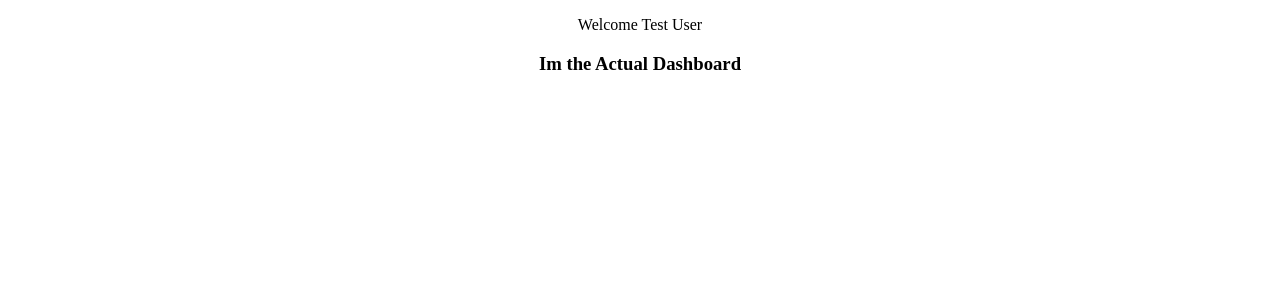
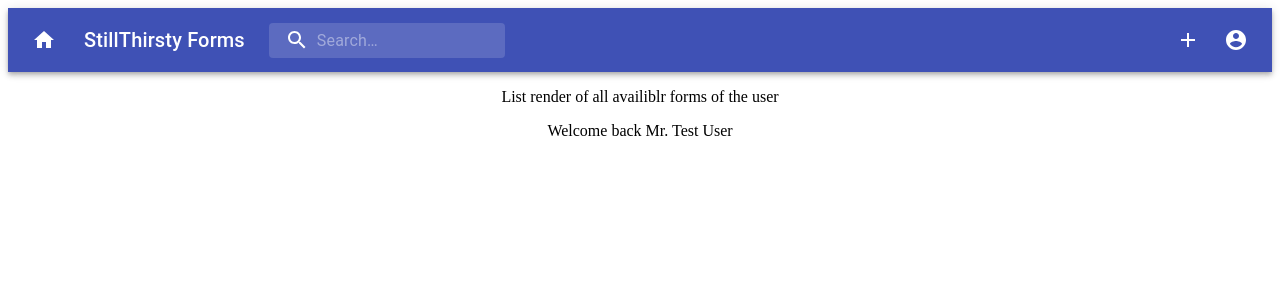
Before and after one commit to satoterin/React-Node-google-forms, a React (Create React App) app: page / in a window 1280 px wide. Shown: the top 300 px of the page. Built offline with nearby package versions, Linux system fonts and the light colour scheme.

Commit message:
form initial setup

```diff
--- a/package.json
+++ b/package.json
@@ -4,6 +4,7 @@
   "private": true,
   "dependencies": {
     "@material-ui/core": "^4.11.0",
+    "@material-ui/icons": "^4.9.1",
     "@testing-library/jest-dom": "^4.2.4",
     "@testing-library/react": "^9.3.2",
     "@testing-library/user-event": "^7.1.2",
--- a/src/Components/Dashboard.js
+++ b/src/Components/Dashboard.js
@@ -1,7 +1,168 @@
 import React from 'react';
 import auth from '../services/authService';
 
+import { fade, makeStyles } from '@material-ui/core/styles';
+import AppBar from '@material-ui/core/AppBar';
+import Toolbar from '@material-ui/core/Toolbar';
+import IconButton from '@material-ui/core/IconButton';
+import Typography from '@material-ui/core/Typography';
+import InputBase from '@material-ui/core/InputBase';
+import MenuItem from '@material-ui/core/MenuItem';
+import Menu from '@material-ui/core/Menu';
+
+import SearchIcon from '@material-ui/icons/Search';
+import AccountCircle from '@material-ui/icons/AccountCircle';
+
+import MoreIcon from '@material-ui/icons/MoreVert';
+import AddIcon from '@material-ui/icons/Add';
+import HomeIcon from '@material-ui/icons/Home';
+
+import Forms from './Form/Forms';
+
+
+
+
+const useStyles = makeStyles((theme) => ({
+    grow: {
+      flexGrow: 1,
+    },
+    menuButton: {
+      marginRight: theme.spacing(2),
+    },
+    title: {
+      display: 'none',
+      [theme.breakpoints.up('sm')]: {
+        display: 'block',
+
+      },
+    },
+    search: {
+      position: 'relative',
+      borderRadius: theme.shape.borderRadius,
+      backgroundColor: fade(theme.palette.common.white, 0.15),
+      '&:hover': {
+        backgroundColor: fade(theme.palette.common.white, 0.25),
+      },
+      marginRight: theme.spacing(2),
+      marginLeft: theme.spacing(2),
+
+
+
+      width: '100%',
+      [theme.breakpoints.up('sm')]: {
+        marginLeft: theme.spacing(3),
+        width: 'auto',
+      },
+    },
+    searchIcon: {
+      padding: theme.spacing(0, 2),
+      height: '100%',
+      position: 'absolute',
+      pointerEvents: 'none',
+      display: 'flex',
+      alignItems: 'center',
+      justifyContent: 'center',
+    },
+    inputRoot: {
+      color: 'inherit',
+    },
+    inputInput: {
+      padding: theme.spacing(1, 1, 1, 0),
+      // vertical padding + font size from searchIcon
+      paddingLeft: `calc(1em + ${theme.spacing(4)}px)`,
+      transition: theme.transitions.create('width'),
+      width: '100%',
+      [theme.breakpoints.up('md')]: {
+        width: '20ch',
+      },
+    },
+    sectionDesktop: {
+      display: 'none',
+      [theme.breakpoints.up('md')]: {
+        display: 'flex',
+      },
+    },
+    sectionMobile: {
+      display: 'flex',
+      [theme.breakpoints.up('md')]: {
+        display: 'none',
+      },
+    },
+  }));
+
+
 function Dashboard() {
+    const classes = useStyles();
+    const [anchorEl, setAnchorEl] = React.useState(null);
+
+    const [mobileMoreAnchorEl, setMobileMoreAnchorEl] = React.useState(null);
+
+    const isMenuOpen = Boolean(anchorEl);
+    const isMobileMenuOpen = Boolean(mobileMoreAnchorEl);
+
+
+
+    const handleMobileMenuClose = () => {
+      setMobileMoreAnchorEl(null);
+    };
+
+    const handleMenuClose = () => {
+      setAnchorEl(null);
+      handleMobileMenuClose();
+    };
+
+    const handleMobileMenuOpen = (event) => {
+      setMobileMoreAnchorEl(event.currentTarget);
+    };
+
+    const menuId = 'primary-search-account-menu';
+    const renderMenu = (
+      <Menu
+        anchorEl={anchorEl}
+        anchorOrigin={{ vertical: 'top', horizontal: 'right' }}
+        id={menuId}
+        keepMounted
+        transformOrigin={{ vertical: 'top', horizontal: 'right' }}
+        open={isMenuOpen}
+        onClose={handleMenuClose}
+      >
+        <MenuItem onClick={handleMenuClose}>Profile</MenuItem>
+        <MenuItem onClick={handleMenuClose}>My account</MenuItem>
+      </Menu>
+    );
+
+    const mobileMenuId = 'primary-search-account-menu-mobile';
+    const renderMobileMenu = (
+      <Menu
+        anchorEl={mobileMoreAnchorEl}
+        anchorOrigin={{ vertical: 'top', horizontal: 'right' }}
+        id={mobileMenuId}
+        keepMounted
+        transformOrigin={{ vertical: 'top', horizontal: 'right' }}
+        open={isMobileMenuOpen}
+        onClose={handleMobileMenuClose}
+      >
+        <MenuItem>
+          <IconButton aria-label="show 11 new notifications" color="inherit">
+
+              <AddIcon />
+
+          </IconButton>
+          <p>Create </p>
+        </MenuItem>
+
+        <MenuItem>
+          <IconButton
+            aria-label="account of current user"
+            color="inherit"
+          >
+            <AccountCircle />
+          </IconButton>
+          <p>Profile</p>
+        </MenuItem>
+      </Menu>
+    );
+
 
     const [user, setUser] = React.useState({})
 
@@ -10,11 +171,77 @@
     }, [])
 
   return (
+    <div className={classes.grow}>
+    <AppBar position="static">
+      <Toolbar>
+        <IconButton
+          edge="start"
+          className={classes.menuButton}
+          color="inherit"
+          aria-label="open drawer"
+        >
+          <HomeIcon />
+        </IconButton>
+
+        <Typography className={classes.title} variant="h6" noWrap>
+          StillThirsty Forms
+        </Typography>
+
+        <div className={classes.search}>
+          <div className={classes.searchIcon}>
+            <SearchIcon />
+          </div>
+          <InputBase
+            placeholder="Search…"
+            classes={{
+              root: classes.inputRoot,
+              input: classes.inputInput,
+            }}
+            inputProps={{ 'aria-label': 'search' }}
+          />
+
+
+        </div>
+        <div className={classes.grow} />
+        <div className={classes.sectionDesktop}>
+
+          <IconButton aria-label="Create new form" color="inherit">
+              <AddIcon />
+          </IconButton>
+
+          <IconButton
+            edge="end"
+            aria-label="account of current user"
+            color="inherit"
+            onClick={()=>{alert(user.name)}}
+          >
+            <AccountCircle />
+          </IconButton>
+        </div>
+
+        <div className={classes.sectionMobile}>
+          <IconButton
+            aria-label="show more"
+            aria-controls={mobileMenuId}
+            aria-haspopup="true"
+            onClick={handleMobileMenuOpen}
+            color="inherit"
+          >
+            <MoreIcon />
+          </IconButton>
+        </div>
+      </Toolbar>
+    </AppBar>
+    {renderMobileMenu}
+    {renderMenu}
     <div>
-        <p>Welcome {user.name}</p>
-        <h3>Im the Actual Dashboard</h3>
 
+            <div style={{marginTop:"10px"}}>
+
+                <Forms />
+            </div>
     </div>
+  </div>
   );
 }
 
--- /dev/null
+++ b/src/Components/Form/EditForm.js
@@ -0,0 +1,20 @@
+import React from 'react';
+
+
+function EditForm(props) {
+
+    React.useEffect(() => {
+        var formId = props.match.params.formId
+        console.log(formId);
+
+    },[props.match.params.formId]);
+
+
+    return (
+        <div>
+        <p>This is from edit from section</p>
+        </div>
+    );
+}
+
+export default EditForm;
--- /dev/null
+++ b/src/Components/Form/Forms.js
@@ -0,0 +1,21 @@
+import React from 'react';
+import auth from '../../services/authService';
+
+
+function Forms() {
+
+    const [user, setUser] = React.useState({})
+
+    React.useEffect(()=>{
+        setUser(auth.getUser());
+    }, [])
+
+    return (
+        <div>
+        <p>List render of all availiblr forms of the user</p>
+        <p>Welcome back Mr. {user.name}</p>
+        </div>
+    );
+}
+
+export default Forms;
--- a/src/Main.js
+++ b/src/Main.js
@@ -11,14 +11,22 @@
 import Home from './Components/Home'
 import auth from './services/authService'
 
+import EditForm from './Components/Form/EditForm'
+
+
 
 function Main() {
+
   return (
+
+
     <div>
+
         <Router>
             <Switch>
                 <Route exact path="/" component={Home}/>
                 <Route exact path="/login" component={Login}/>
+                <Route path="/form/:formId" component={EditForm}/>
             </Switch>
         </Router>
     </div>
--- a/src/index.js
+++ b/src/index.js
@@ -3,8 +3,8 @@
 
 import App from './App';
 ReactDOM.render(
-  <React.StrictMode>
+
     <App />
-  </React.StrictMode>,
+  ,
   document.getElementById('root')
 );
```
Also changed, not shown: 1 other file (tests, documents, lock files or other folders).
